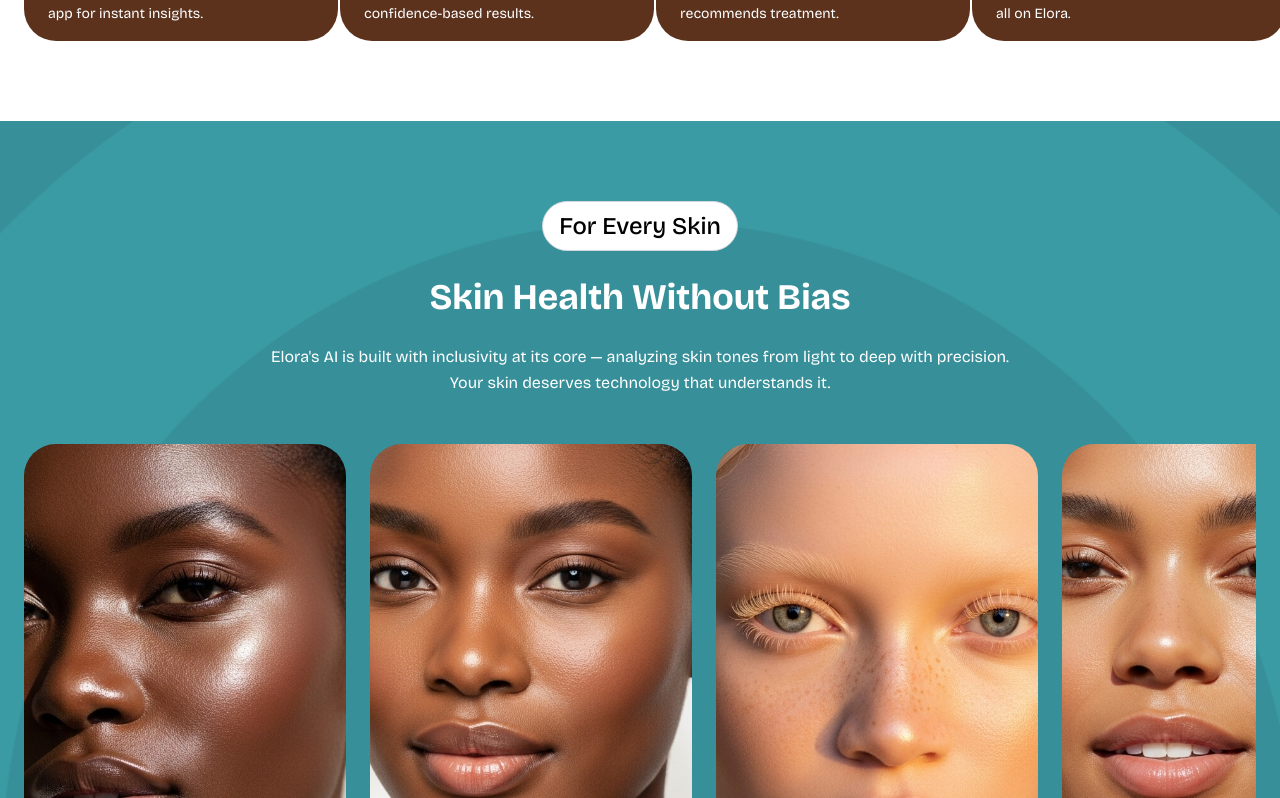
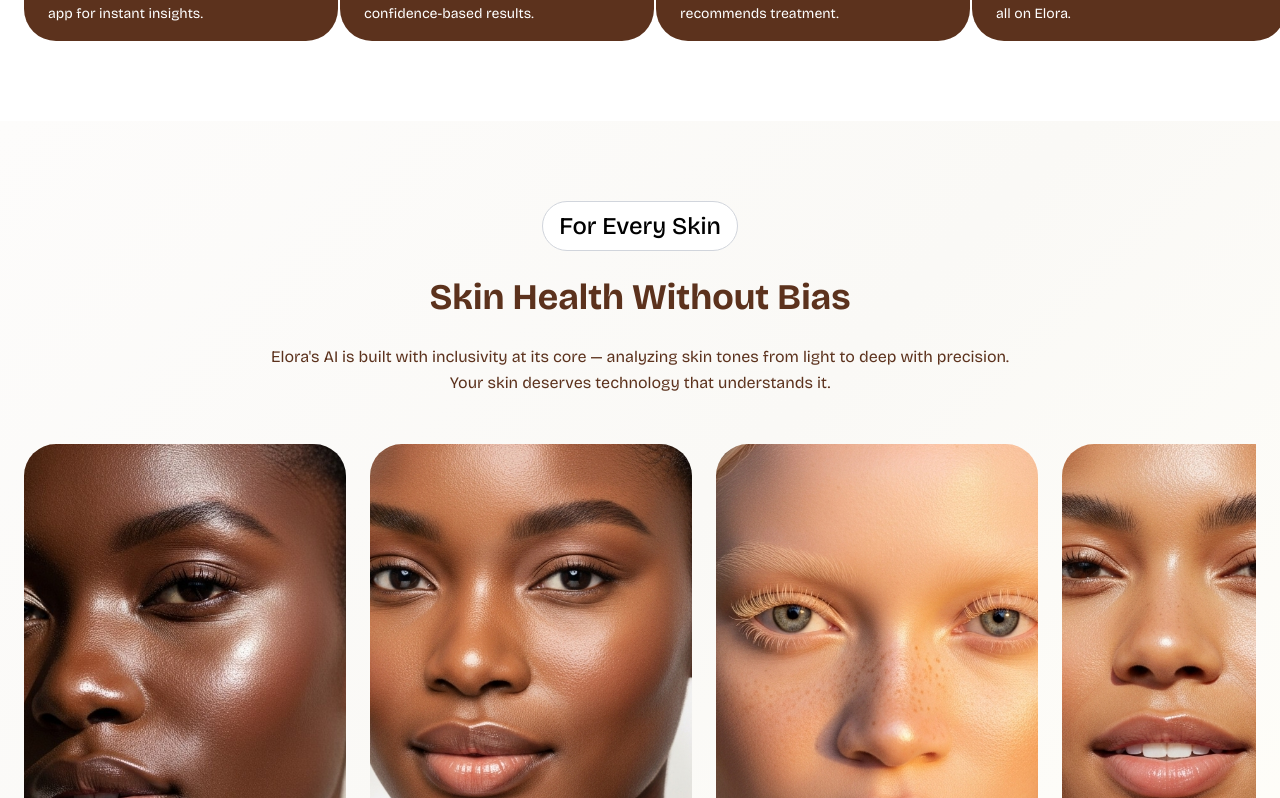
Before and after one commit to EloraDev/elora-frontend-app, a React (Vite) app: page / in a window 1280 px wide. Shown: the part 1982-2780 px from the top of the page. Built offline with nearby package versions, Linux system fonts and the light colour scheme; no server answers.

Commit message:
fixed wailist page

```diff
--- a/src/features/public/pages/waitlist-page.tsx
+++ b/src/features/public/pages/waitlist-page.tsx
@@ -27,7 +27,7 @@ export const WaitlistPage = () => {
         className="h-screen lg:h-[135vh] 2xl:h-screen flex items-center justify-center"
       >
         {/* <div className="absolute bottom-0 left-0 w-full h-20 bg-[#E4B68A] rounded-t-[100000px]"></div> */}
-        <div className="absolute -bottom-0 lg:-bottom-64 2xl:bottom-0 left-0 w-full overflow-hidden leading-[0]">
+        <div className="absolute bottom-0 lg:-bottom-61 2xl:bottom-0 left-0 w-full overflow-hidden leading-[0]">
           <svg className="relative block w-full h-[40px] lg:h-[250px]" xmlns="http://www.w3.org/2000/svg" viewBox="0 0 1200 120" preserveAspectRatio="none">
             <path d="M0,120 C300,0 900,0 1200,120 L1200,120 L0,120 Z" fill="#E4B68A"></path>
           </svg>
@@ -218,10 +218,7 @@ export const WaitlistPage = () => {
         <div
           className="relative pt-20 pb-10 overflow-hidden w-full"
           style={{
-            backgroundImage: `url("/img/skin-bias-bg.png")`,
-            backgroundRepeat: "no-repeat",
-            backgroundSize: "cover",
-            backgroundPosition: "center center"
+            background: "linear-gradient(135deg, #FDFCFB 0%, #FAF9F6 50%, #FFFEF9 100%)"
           }}
         >
           <div className="relative z-10 mx-auto px-6 2xl:w-full 2xl:flex flex-col items-center justify-center">
@@ -232,11 +229,11 @@ export const WaitlistPage = () => {
                 </span>
               </div>
 
-              <h2 className="text-xl sm:text-2xl md:text-3xl lg:text-4xl font-bold text-white mb-6 leading-tight">
+              <h2 className="text-xl sm:text-2xl md:text-3xl lg:text-4xl font-bold text-[#5C321D] mb-6 leading-tight">
                 Skin Health Without Bias
               </h2>
 
-              <p className="text-xs sm:text-sm md:text-base text-white max-w-3xl mx-auto mb-4 leading-relaxed">
+              <p className="text-xs sm:text-sm md:text-base text-[#5C321D] max-w-3xl mx-auto mb-4 leading-relaxed">
                 Elora's AI is built with inclusivity at its core — analyzing skin tones from light to deep with precision. Your skin deserves technology that understands it.
               </p>
             </div>
```
